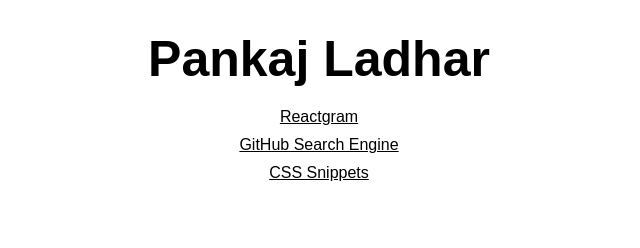
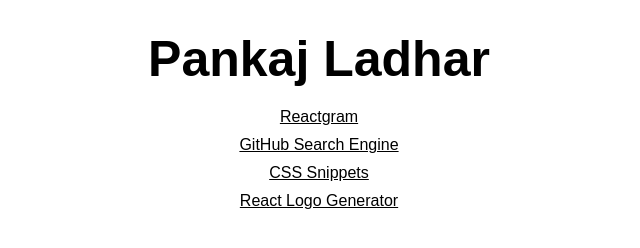
Before and after one commit to pankajladhar/pankajladhar.github.io, a plain HTML site: page index.html in a window 1280 px wide. Shown: the whole page, without its empty margins (321-961 px from the left). Drawn offline with Linux system fonts and the light colour scheme.

Commit message:
Added link for React-logo-generator

```diff
--- a/index.html
+++ b/index.html
@@ -21,6 +21,9 @@
                 <li>
                     <a target="_blank" href="https://pankajladhar.github.io/css-snippets/"> CSS Snippets </a>
                 </li>
+                <li>
+                    <a target="_blank" href="https://pankajladhar.github.io/react-logo-generator/"> React Logo Generator </a>
+                </li>
             </ul>
         </div>
 </body>
```
